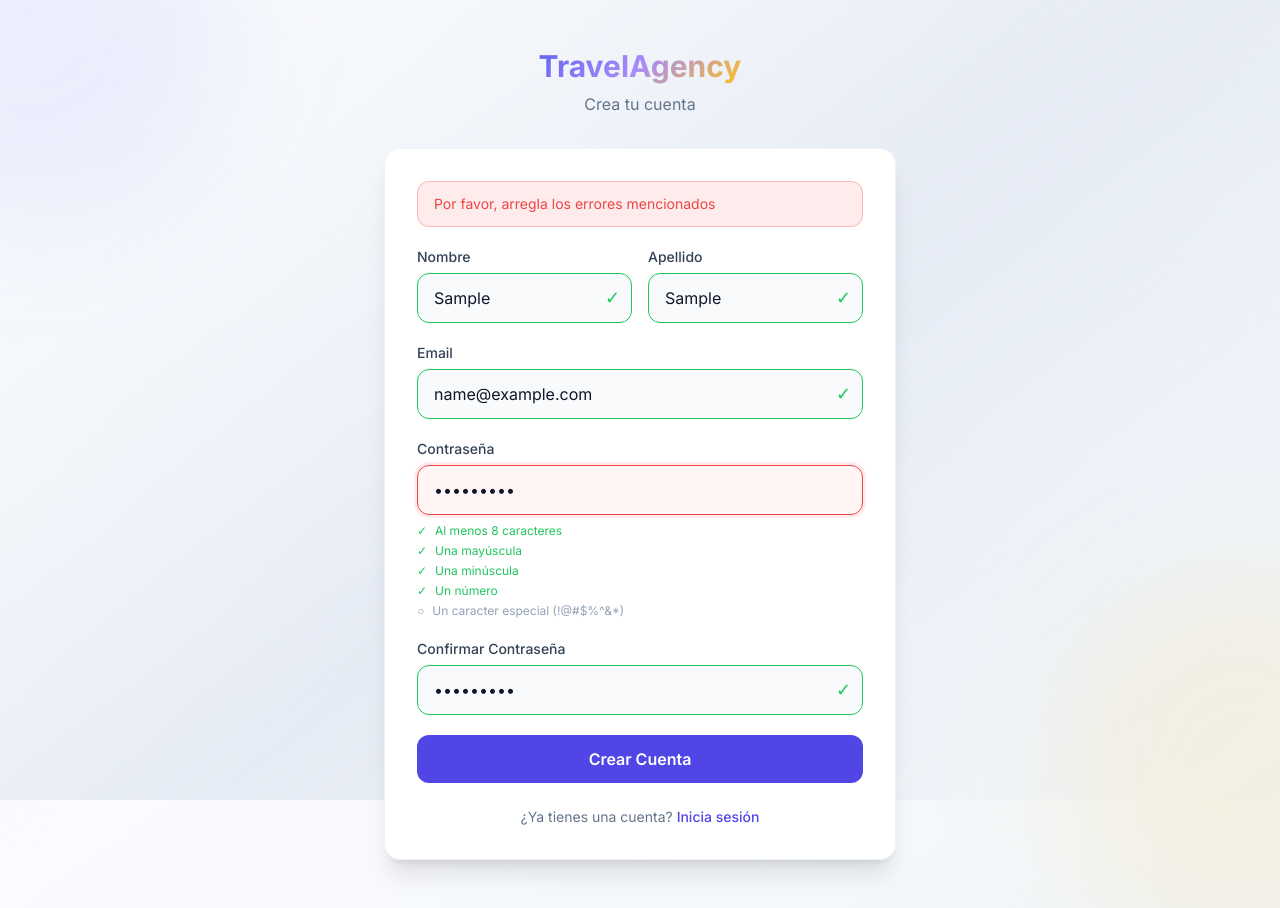
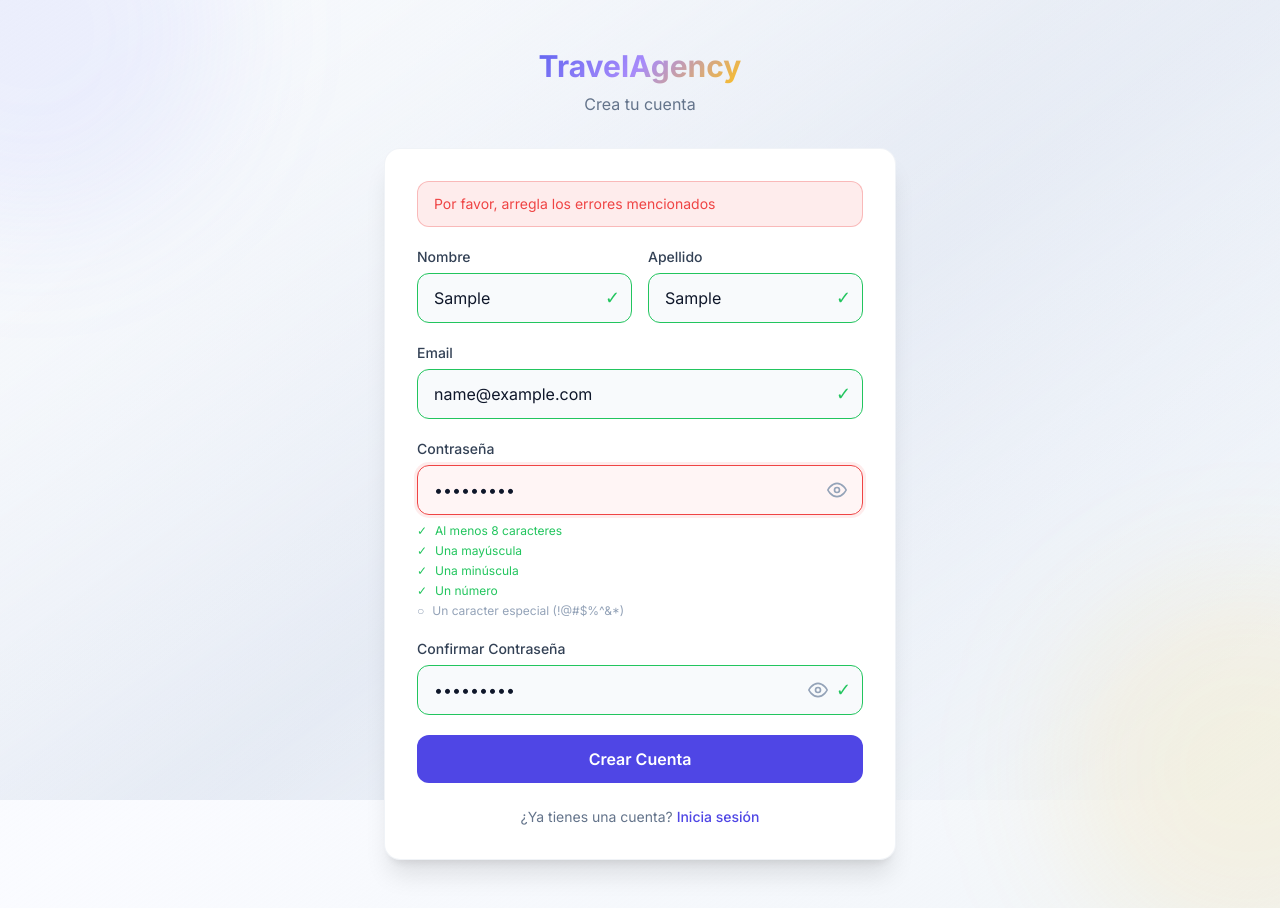
Before and after one commit to Damegoll/TravelAgencyFront, a React (Vite) app: page /register in a window 1280 px wide. Both pictures are taken after typing "Sample", "Sample", "name@example.com", "Sample123", "Sample123" into the empty fields and a click on the button "Crear Cuenta". Built offline with nearby package versions, Linux system fonts and the light colour scheme; no server answers; the HTML template or start-up script is replaced by a standard one.

Commit message:
Added: Auth and register modules done, also added the protected routes so that certain roles can see certain pages, keycloak might kill it tho

```diff
--- /dev/null
+++ b/src/components/ProtectedRoute.tsx
@@ -0,0 +1,29 @@
+import { Navigate } from 'react-router-dom'
+import { useAuth } from '../context/AuthContext'
+
+interface ProtectedRouteProps {
+  children: React.ReactNode
+  requireAdmin?: boolean
+}
+
+export default function ProtectedRoute({ children, requireAdmin = false }: ProtectedRouteProps) {
+  const { isAuthenticated, isAdmin, isLoading } = useAuth()
+
+  if (isLoading) {
+    return (
+      <div className="min-h-screen flex items-center justify-center">
+        <div className="w-8 h-8 border-4 border-primary-500/30 border-t-primary-500 rounded-full animate-spin" />
+      </div>
+    )
+  }
+
+  if (!isAuthenticated) {
+    return <Navigate to="/login" replace />
+  }
+
+  if (requireAdmin && !isAdmin) {
+    return <Navigate to="/" replace />
+  }
+
+  return <>{children}</>
+}
--- a/src/context/AuthContext.tsx
+++ b/src/context/AuthContext.tsx
@@ -1,9 +1,12 @@
-import { createContext, useContext, useState, useEffect, type ReactNode } from 'react'
+import { createContext, useContext, useState, useEffect, useCallback, type ReactNode } from 'react'
 import type { User, LoginData, RegisterData } from '../types'
+import { authService } from '../api/authService'
+import { accountService } from '../api/accountService'
 
 interface AuthContextValue {
   user: User | null
   isAuthenticated: boolean
+  isAdmin: boolean
   isLoading: boolean
   login: (data: LoginData) => Promise<{ success: boolean; error?: string }>
   register: (data: RegisterData) => Promise<{ success: boolean; error?: string }>
@@ -16,65 +19,64 @@ export function AuthProvider({ children }: { children: ReactNode }) {
   const [user, setUser] = useState<User | null>(null)
   const [isLoading, setIsLoading] = useState(true)
 
+  const isAdmin = user?.roles?.includes('ADMIN') ?? false
+
+
   useEffect(() => {
-    try {
-      const saved = localStorage.getItem('travel-agency-user')
-      if (saved) {
-        setUser(JSON.parse(saved))
-      }
-    } catch {
-      localStorage.removeItem('travel-agency-user')
+    const token = localStorage.getItem('token')
+    if (!token) {
+      setIsLoading(false)
+      return
     }
-    setIsLoading(false)
+    authService
+      .getCurrentUser()
+      .then(setUser)
+      .catch(() => {
+        localStorage.removeItem('token')
+      })
+      .finally(() => setIsLoading(false))
   }, [])
 
-  const login = async (data: LoginData): Promise<{ success: boolean; error?: string }> => {
-    await new Promise(resolve => setTimeout(resolve, 500))
+  const login = useCallback(async (data: LoginData): Promise<{ success: boolean; error?: string }> => {
+    try {
+      await authService.login(data)
+      const me = await authService.getCurrentUser()
+      setUser(me)
+      return { success: true }
+    } catch (err: any) {
+      const message =
+        err?.response?.data?.message ||
+        err?.response?.data?.error ||
+        'Credenciales inválidas'
+      return { success: false, error: message }
+    }
+  }, [])
 
-    if (!data.email || !data.password) {
-      return { success: false, error: 'Email and password are required' }
+  const register = useCallback(async (data: RegisterData): Promise<{ success: boolean; error?: string }> => {
+    try {
+      await accountService.register(data)
+
+      return { success: true }
+    } catch (err: any) {
+      const message =
+        err?.response?.data?.message ||
+        err?.response?.data?.error ||
+        'Error al registrar la cuenta'
+      return { success: false, error: message }
     }
+  }, [])
 
-    const mockUser: User = {
-      id: 'user-1',
-      firstName: 'Test',
-      lastName: 'User',
-      email: data.email,
-      role: 'CUSTOMER',
-    }
-
-    setUser(mockUser)
-    localStorage.setItem('travel-agency-user', JSON.stringify(mockUser))
-    return { success: true }
-  }
-
-  const register = async (data: RegisterData): Promise<{ success: boolean; error?: string }> => {
-    await new Promise(resolve => setTimeout(resolve, 500))
-
-    const mockUser: User = {
-      id: 'user-' + Date.now(),
-      firstName: data.firstName,
-      lastName: data.lastName,
-      email: data.email,
-      role: 'CUSTOMER',
-    }
-
-    setUser(mockUser)
-    localStorage.setItem('travel-agency-user', JSON.stringify(mockUser))
-    return { success: true }
-  }
-
-  const logout = () => {
+  const logout = useCallback(() => {
+    authService.logout()
     setUser(null)
-    localStorage.removeItem('travel-agency-user')
-    localStorage.removeItem('token')
-  }
+  }, [])
 
   return (
     <AuthContext.Provider
       value={{
         user,
         isAuthenticated: !!user,
+        isAdmin,
         isLoading,
         login,
         register,
--- a/src/pages/auth/Register.tsx
+++ b/src/pages/auth/Register.tsx
@@ -29,6 +29,8 @@ export default function Register() {
   const [touched, setTouched] = useState<Record<string, boolean>>({})
   const [error, setError] = useState('')
   const [loading, setLoading] = useState(false)
+  const [showPassword, setShowPassword] = useState(false)
+  const [showConfirm, setShowConfirm] = useState(false)
 
   const update = (field: string, value: string) => {
     setForm(prev => ({ ...prev, [field]: value }))
@@ -81,7 +83,7 @@ export default function Register() {
     })
 
     if (result.success) {
-      navigate('/')
+      navigate('/login')
     } else {
       setError(result.error || 'Registro fallido')
     }
@@ -193,17 +195,32 @@ export default function Register() {
               <div className="relative">
                 <input
                   id="reg-password"
-                  type="password"
+                  type={showPassword ? 'text' : 'password'}
                   required
                   value={form.password}
                   onChange={(e) => update('password', e.target.value)}
                   onBlur={() => touch('password')}
                   placeholder="••••••••"
-                  className={`w-full px-4 py-3 bg-surface-50 dark:bg-surface-900 border border-surface-200 dark:border-surface-700 rounded-xl text-surface-900 dark:text-white placeholder:text-surface-400 focus:outline-none focus:ring-2 focus:ring-primary-500/50 focus:border-primary-500 transition-all ${fieldClass('password')}`}
+                  className={`w-full px-4 py-3 pr-20 bg-surface-50 dark:bg-surface-900 border border-surface-200 dark:border-surface-700 rounded-xl text-surface-900 dark:text-white placeholder:text-surface-400 focus:outline-none focus:ring-2 focus:ring-primary-500/50 focus:border-primary-500 transition-all ${fieldClass('password')}`}
                 />
-                {touched.password && validation.password && (
-                  <span className="absolute right-3 top-1/2 -translate-y-1/2 text-success text-lg">✓</span>
-                )}
+                <div className="absolute right-3 top-1/2 -translate-y-1/2 flex items-center gap-1">
+                  <button
+                    type="button"
+                    onClick={() => setShowPassword(prev => !prev)}
+                    className="p-1 text-surface-400 hover:text-surface-600 dark:hover:text-surface-300 transition-colors"
+                    tabIndex={-1}
+                    aria-label={showPassword ? 'Ocultar contraseña' : 'Mostrar contraseña'}
+                  >
+                    {showPassword ? (
+                      <svg xmlns="http://www.w3.org/2000/svg" className="w-5 h-5" viewBox="0 0 24 24" fill="none" stroke="currentColor" strokeWidth="2" strokeLinecap="round" strokeLinejoin="round"><path d="M17.94 17.94A10.07 10.07 0 0 1 12 20c-7 0-11-8-11-8a18.45 18.45 0 0 1 5.06-5.94"/><path d="M9.9 4.24A9.12 9.12 0 0 1 12 4c7 0 11 8 11 8a18.5 18.5 0 0 1-2.16 3.19"/><line x1="1" y1="1" x2="23" y2="23"/></svg>
+                    ) : (
+                      <svg xmlns="http://www.w3.org/2000/svg" className="w-5 h-5" viewBox="0 0 24 24" fill="none" stroke="currentColor" strokeWidth="2" strokeLinecap="round" strokeLinejoin="round"><path d="M1 12s4-8 11-8 11 8 11 8-4 8-11 8-11-8-11-8z"/><circle cx="12" cy="12" r="3"/></svg>
+                    )}
+                  </button>
+                  {touched.password && validation.password && (
+                    <span className="text-success text-lg">✓</span>
+                  )}
+                </div>
               </div>
 
               {(touched.password || form.password.length > 0) && !validation.password && (
@@ -232,17 +249,32 @@ export default function Register() {
               <div className="relative">
                 <input
                   id="reg-confirm"
-                  type="password"
+                  type={showConfirm ? 'text' : 'password'}
                   required
                   value={form.confirmPassword}
                   onChange={(e) => update('confirmPassword', e.target.value)}
                   onBlur={() => touch('confirmPassword')}
                   placeholder="••••••••"
-                  className={`w-full px-4 py-3 bg-surface-50 dark:bg-surface-900 border border-surface-200 dark:border-surface-700 rounded-xl text-surface-900 dark:text-white placeholder:text-surface-400 focus:outline-none focus:ring-2 focus:ring-primary-500/50 focus:border-primary-500 transition-all ${fieldClass('confirmPassword')}`}
+                  className={`w-full px-4 py-3 pr-20 bg-surface-50 dark:bg-surface-900 border border-surface-200 dark:border-surface-700 rounded-xl text-surface-900 dark:text-white placeholder:text-surface-400 focus:outline-none focus:ring-2 focus:ring-primary-500/50 focus:border-primary-500 transition-all ${fieldClass('confirmPassword')}`}
                 />
-                {touched.confirmPassword && validation.confirmPassword && (
-                  <span className="absolute right-3 top-1/2 -translate-y-1/2 text-success text-lg">✓</span>
-                )}
+                <div className="absolute right-3 top-1/2 -translate-y-1/2 flex items-center gap-1">
+                  <button
+                    type="button"
+                    onClick={() => setShowConfirm(prev => !prev)}
+                    className="p-1 text-surface-400 hover:text-surface-600 dark:hover:text-surface-300 transition-colors"
+                    tabIndex={-1}
+                    aria-label={showConfirm ? 'Ocultar contraseña' : 'Mostrar contraseña'}
+                  >
+                    {showConfirm ? (
+                      <svg xmlns="http://www.w3.org/2000/svg" className="w-5 h-5" viewBox="0 0 24 24" fill="none" stroke="currentColor" strokeWidth="2" strokeLinecap="round" strokeLinejoin="round"><path d="M17.94 17.94A10.07 10.07 0 0 1 12 20c-7 0-11-8-11-8a18.45 18.45 0 0 1 5.06-5.94"/><path d="M9.9 4.24A9.12 9.12 0 0 1 12 4c7 0 11 8 11 8a18.5 18.5 0 0 1-2.16 3.19"/><line x1="1" y1="1" x2="23" y2="23"/></svg>
+                    ) : (
+                      <svg xmlns="http://www.w3.org/2000/svg" className="w-5 h-5" viewBox="0 0 24 24" fill="none" stroke="currentColor" strokeWidth="2" strokeLinecap="round" strokeLinejoin="round"><path d="M1 12s4-8 11-8 11 8 11 8-4 8-11 8-11-8-11-8z"/><circle cx="12" cy="12" r="3"/></svg>
+                    )}
+                  </button>
+                  {touched.confirmPassword && validation.confirmPassword && (
+                    <span className="text-success text-lg">✓</span>
+                  )}
+                </div>
               </div>
               {touched.confirmPassword && !validation.confirmPassword && form.confirmPassword.length > 0 && (
                 <p className="text-xs text-danger mt-1">Las contraseñas no coinciden</p>
```
